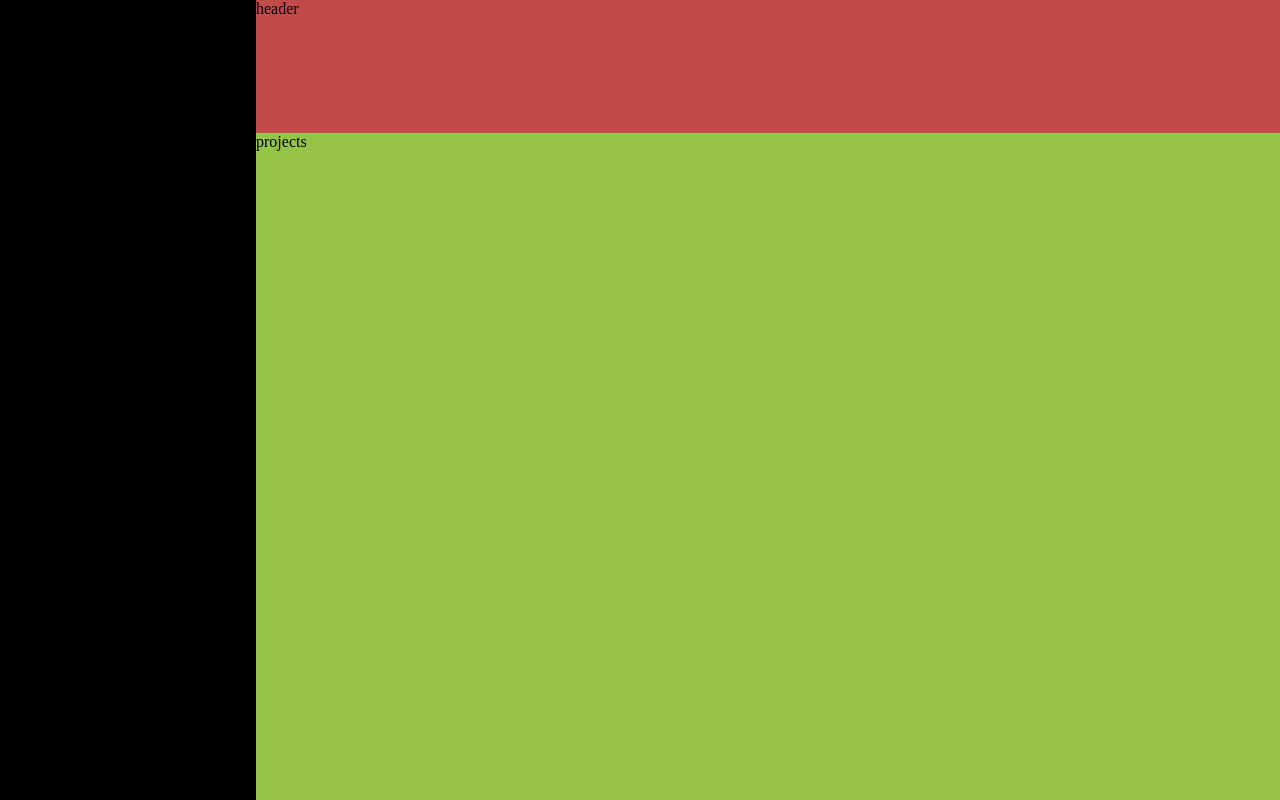
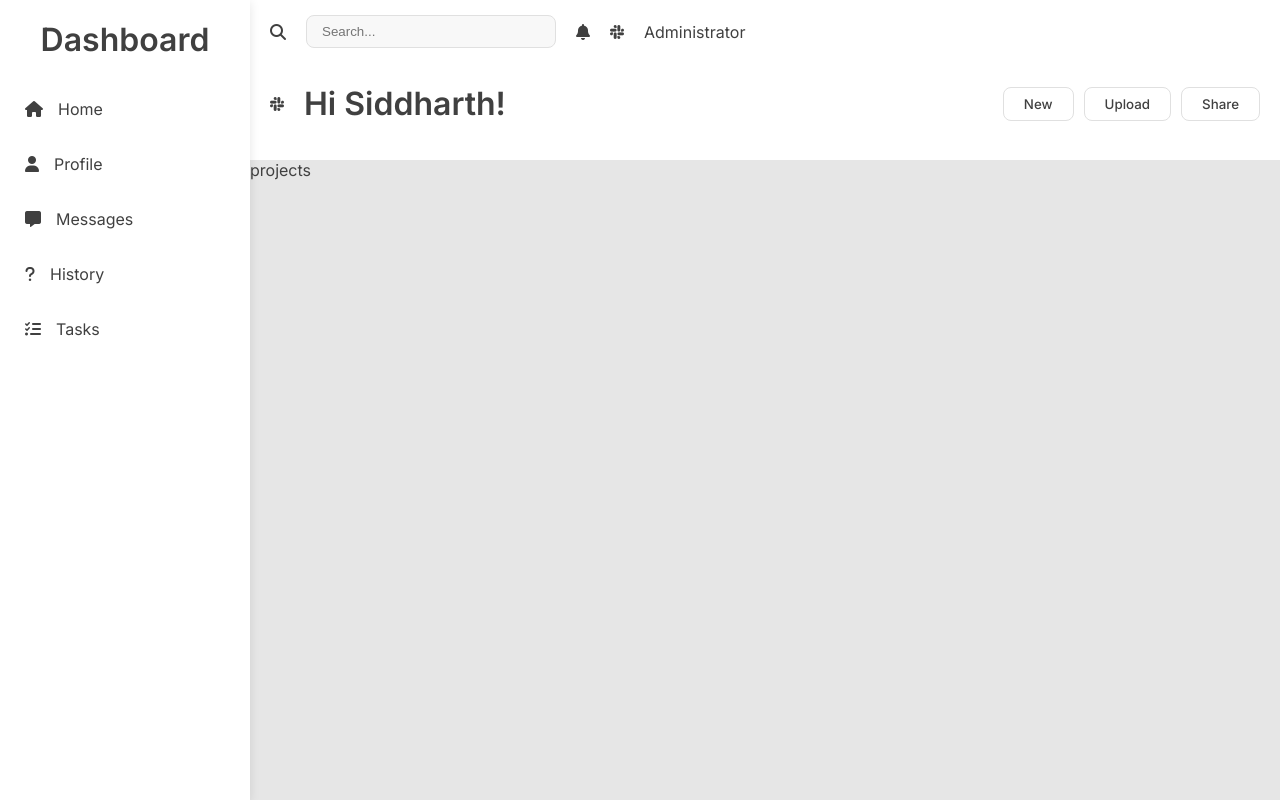
Before and after one commit to KAICHA-KL/Admin_dashboard, a plain HTML site: page index.html in a window 1280 px wide. Drawn offline with Linux system fonts and the light colour scheme.

Commit message:
Add styles and comments to header and dashboard ,
index optimized for minimum divs

```diff
--- a/index.html
+++ b/index.html
@@ -3,14 +3,55 @@
 <head>
     <meta charset="UTF-8">
     <meta name="viewport" content="width=device-width, initial-scale=1.0">
-    <title>Document</title>
+    <title>Dashboard</title>
     <link rel="stylesheet" href="styles.css">
+    <!-- Added Google Fonts for Inter -->
+    <link href="https://fonts.googleapis.com/css2?family=Inter:wght@400;500;600&display=swap" rel="stylesheet">
+    <script src="https://kit.fontawesome.com/4fcd9c3395.js" crossorigin="anonymous"></script>
 </head>
 <body>
-<div class="container">
-    <div class="navigator">navigator</div>
-    <div class="header">header</div>
-    <div class="projects">projects</div>
-</div>
+    <!-- Main container for the dashboard layout -->
+    <div class="container">
+        <!-- Left sidebar navigation -->
+        <nav class="navigator">
+            <!-- Dashboard title -->
+            <h1 class="title">Dashboard</h1>
+            <!-- Navigation menu items -->
+            <div class="nav-items">
+                <!-- Each nav-link represents a menu item with an icon and text -->
+                <a class="nav-link"><i class="fa-solid fa-house"></i>Home</a>
+                <a class="nav-link"><i class="fa-solid fa-user"></i>Profile</a>
+                <a class="nav-link"><i class="fa-solid fa-message"></i>Messages</a>
+                <a class="nav-link"><i class="fa-solid fa-question"></i>History</a>
+                <a class="nav-link"><i class="fa-solid fa-list-check"></i>Tasks</a>
+            </div>
+        </nav>
+
+        <!-- Top header section -->
+        <header>
+            <!-- Search and notification area -->
+            <div class="search-area">
+                <i class="fa-solid fa-magnifying-glass"></i>
+                <input type="search" placeholder="Search...">
+                <i class="fa-solid fa-bell"></i>
+                <i class="fa-brands fa-slack"></i>
+                <span>Administrator</span>
+            </div>
+            <!-- User welcome and action buttons -->
+            <div class="action-area">
+                <i class="fa-brands fa-slack"></i>
+                <h1>Hi Siddharth!</h1>
+                <!-- Action buttons container -->
+                <div class="buttons">
+                    <button>New</button>
+                    <button>Upload</button>
+                    <button>Share</button>
+                </div>
+            </div>
+        </header>
+
+        <!-- Main content area for projects -->
+        <main class="projects">projects</main>
+    </div>
 </body>
 </html>
--- a/styles.css
+++ b/styles.css
@@ -1,26 +1,135 @@
+/* Define root variables for colors and typography */
+:root {
+  /* Color palette */
+  --color-primary: rgb(230, 230, 230);
+  --color-white: #ffffff;
+  --color-black: #404040;
+  --color-gray-100: #f8f8f8;
+  --color-gray-200: #f0f0f0;
+  --color-gray-300: #e0e0e0;
+  --color-gray-400: #d0d0d0;
+  --color-gray-500: #c0c0c0;
+
+  /* Shadow */
+  --shadow-default: 0 2px 10px rgba(0, 0, 0, 0.1);
+
+  /* Typography */
+  --font-primary: 'Inter', system-ui, sans-serif;
+  --font-size-sm: 16px;
+  --font-size-lg: 32px;
+
+  /* Spacing */
+  --spacing-xs: 8px;
+  --spacing-sm: 10px;
+  --spacing-md: 15px;
+  --spacing-lg: 20px;
+  --spacing-xl: 25px;
+  --spacing-xxl: 30px;
+
+  /* Layout */
+  --sidebar-width: 250px;
+  --border-radius: 8px;
+}
+
 body {
-    margin:0;
-    padding: 0;
+  margin: 0;
   min-height: 100vh;
+  font-family: var(--font-primary);
+  color: var(--color-black);
 }
+
 .container {
   display: grid;
-    grid-template-rows: 1fr 1fr 1fr 1fr 1fr 1fr;
-    grid-template-columns: 1fr 4fr;
+  grid-template-columns: var(--sidebar-width) 1fr;
+  grid-template-rows: auto 1fr;
   min-height: 100vh;
 }
 
+/* Navigation Styles */
 .navigator {
-    background-color: black;
-    grid-row: 1/7;
+  grid-row: 1 / -1;
+  background: var(--color-white);
+  padding: var(--spacing-lg) 0;
+  box-shadow: var(--shadow-default);
+  z-index: 100;
 }
 
-.header {
-    background-color: rgb(196, 73, 73);
-    grid-row: 1/2;
+.title {
+  font-size: var(--font-size-lg);
+  text-align: center;
+  margin: 0 0 var(--spacing-xxl);
 }
 
+.nav-items {
+  display: flex;
+  flex-direction: column;
+  gap: var(--spacing-md);
+}
+
+.nav-link {
+  display: flex;
+  align-items: center;
+  gap: var(--spacing-md);
+  padding: var(--spacing-sm) var(--spacing-xl);
+  font-size: var(--font-size-sm);
+  cursor: pointer;
+}
+
+.nav-link i {
+  font-size: var(--font-size-sm);
+}
+
+/* Header Styles */
+header {
+  background: var(--color-white);
+  padding: var(--spacing-md) var(--spacing-lg);
+  display: flex;
+  flex-direction: column;
+  gap: var(--spacing-md);
+}
+
+.search-area, .action-area {
+  display: flex;
+  align-items: center;
+  gap: var(--spacing-lg);
+}
+
+input[type="search"] {
+  padding: var(--spacing-xs) var(--spacing-md);
+  border-radius: var(--border-radius);
+  border: 1px solid var(--color-gray-300);
+  background: var(--color-gray-100);
+  width: var(--sidebar-width);
+}
+
+input[type="search"]:hover {
+  background: var(--color-gray-200);
+  border-color: var(--color-gray-400);
+}
+
+.buttons {
+  margin-left: auto;
+  display: flex;
+  gap: var(--spacing-sm);
+}
+
+button {
+  padding: var(--spacing-xs) var(--spacing-lg);
+  border-radius: var(--border-radius);
+  border: 1px solid var(--color-gray-300);
+  background: transparent;
+  color: var(--color-black);
+  font-weight: 500;
+  cursor: pointer;
+  font-family: var(--font-primary);
+}
+
+button:hover {
+  background: var(--color-gray-100);
+  border-color: var(--color-gray-500);
+}
+
+/* Projects Section */
 .projects {
-    background-color: rgb(149, 196, 73);
-    grid-row: 2/7;
+  background: var(--color-primary);
 }
```
Lines whose indentation alone changed are shown as unchanged.
